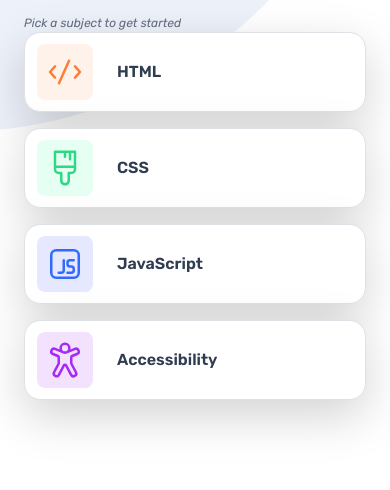
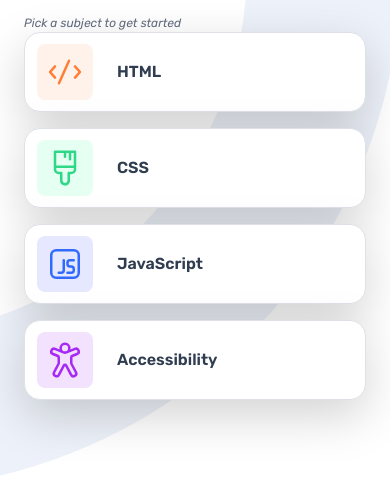
Before and after one commit to DEAckeret/frontend-quiz-app, a website built with webpack: page index.html in a window 390 px wide. Shown: the part 378-868 px from the top of the page. Built offline with nearby package versions, Linux system fonts and the light colour scheme; files whose address does not match are found by name.

Commit message:
fixing backgrounds and changed columns breakpoints

```diff
--- a/index.html
+++ b/index.html
@@ -51,7 +51,7 @@
 
         <div class="main-content">
             <div class="row">
-                <header class="col-12 col-md-6">
+                <header class="col-12 col-lg-6">
 
                     <!-- questions -->
                     <div class="question-header">
@@ -66,7 +66,7 @@
                     </div>
                 </header>
 
-                <main class="col-12 col-md-6">
+                <main class="col-12 col-lg-6">
 
                     <!-- quiz buttons -->
                     <div class="d-flex flex-column" id="quiz-btn-container">
--- a/index.js
+++ b/index.js
@@ -686,3 +686,6 @@ $(document).ready(function() {
         // $('.status-bar').fadeIn(600);
     });
 });
+
+
+// END OF QUIZ FUNCTIONS
--- a/styles.css
+++ b/styles.css
@@ -131,8 +131,25 @@ body {
       background-image: url('./images/pattern-background-desktop-light.svg');
       background-repeat: no-repeat;
       background-size: cover;
+}
 
+@media (max-width: 1439px) {
+  body {
+      background-image: url('./images/pattern-background-tablet-light.svg');
+      background-repeat: no-repeat;
+      background-size: auto;
+  }
 }
+
+@media (max-width: 767px) {
+    body {
+        background-image: url('./images/pattern-background-mobile-light.svg');
+        background-repeat: no-repeat;
+        background-size: cover;
+    }
+}
+
+
 
 
 .fs-300 {
```
